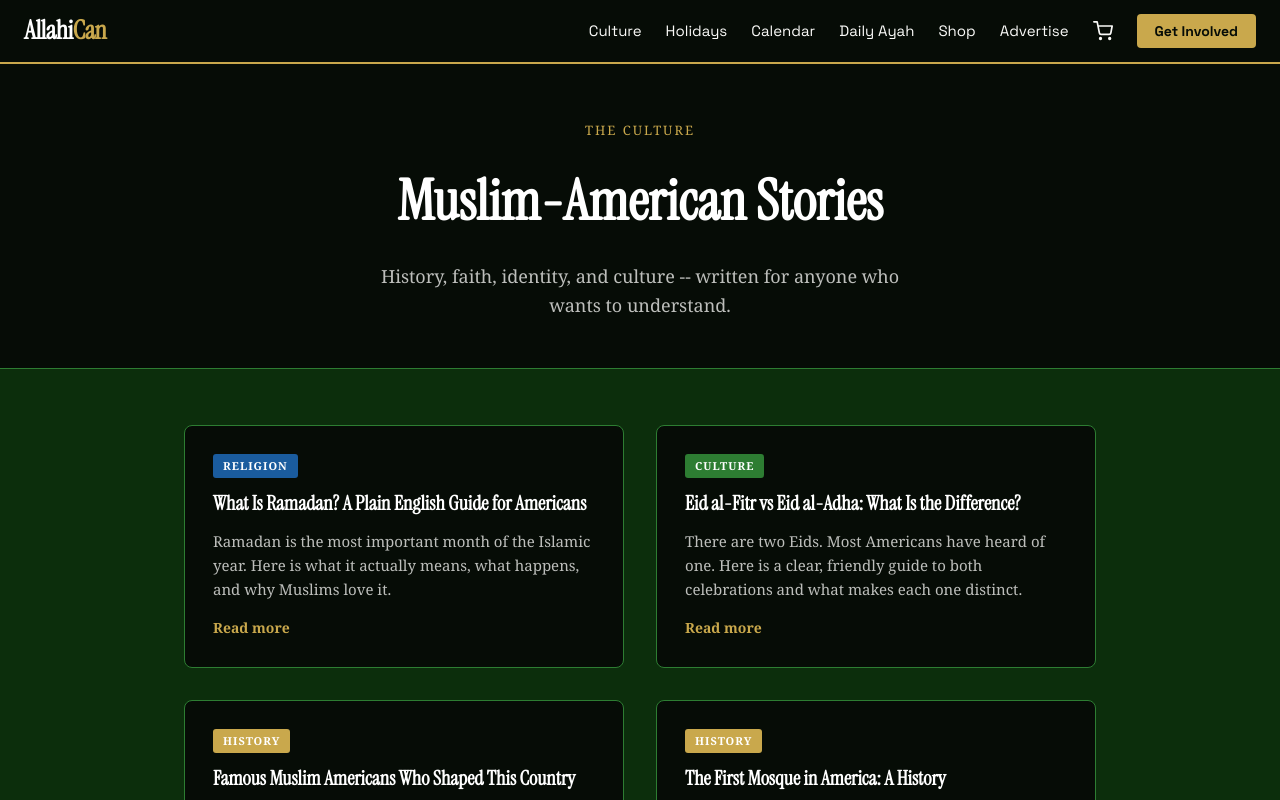
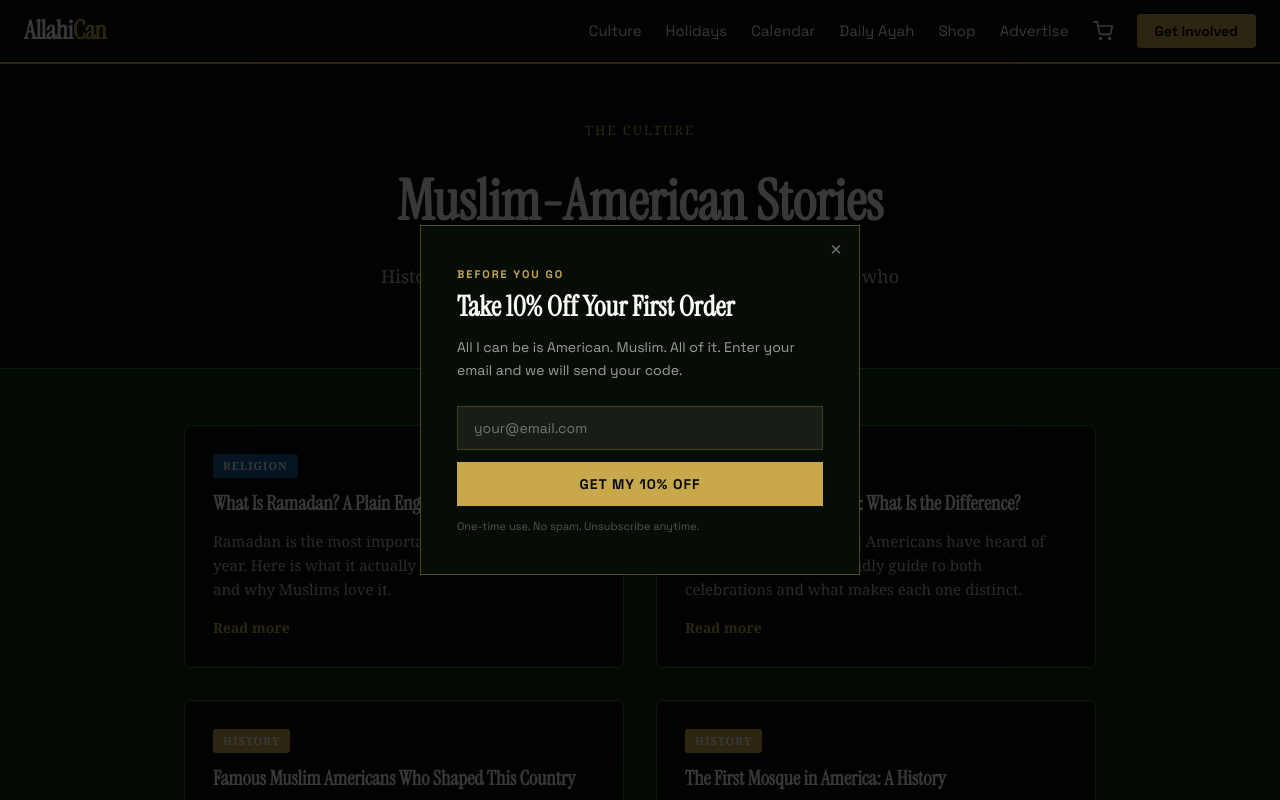
Before and after one commit to abigailleahgoldberg/allahican, a Next.js app: page /blog in a window 1280 px wide. Shown: the top 800 px of the page. Built offline with nearby package versions, Linux system fonts and the light colour scheme.

Commit message:
feat: add ExitIntent popup with UMMAH10 coupon

```diff
--- a/app/layout.tsx
+++ b/app/layout.tsx
@@ -3,6 +3,7 @@ import { Instrument_Serif, Space_Grotesk } from "next/font/google";
 import "./globals.css";
 import { CartProvider } from "@/lib/cart-context";
 import Header from "@/components/Header";
+import ExitIntent from "@/components/ExitIntent";
 
 const instrumentSerif = Instrument_Serif({
   weight: "400",
@@ -70,6 +71,7 @@ export default function RootLayout({
         <CartProvider>
           <Header />
           <main>{children}</main>
+          <ExitIntent />
 
           <footer style={footerStyle}>
             <div style={footerInnerStyle}>
--- /dev/null
+++ b/components/ExitIntent.tsx
@@ -0,0 +1,191 @@
+"use client";
+
+import { useState, useEffect, useRef } from "react";
+
+const COUPON = "UMMAH10";
+
+export default function ExitIntent() {
+  const [visible, setVisible] = useState(false);
+  const [email, setEmail] = useState("");
+  const [submitted, setSubmitted] = useState(false);
+  const triggered = useRef(false);
+
+  useEffect(() => {
+    if (localStorage.getItem("allahican-exit-intent-shown")) return;
+
+    const onMouseLeave = (e: MouseEvent) => {
+      if (triggered.current) return;
+      if (e.clientY <= 10) {
+        triggered.current = true;
+        setVisible(true);
+        localStorage.setItem("allahican-exit-intent-shown", "1");
+      }
+    };
+
+    let lastScrollY = window.scrollY;
+    let lastScrollTime = Date.now();
+    const onScroll = () => {
+      if (triggered.current) return;
+      const now = Date.now();
+      const delta = window.scrollY - lastScrollY;
+      const elapsed = now - lastScrollTime;
+      if (delta < -80 && elapsed < 300) {
+        triggered.current = true;
+        setVisible(true);
+        localStorage.setItem("allahican-exit-intent-shown", "1");
+      }
+      lastScrollY = window.scrollY;
+      lastScrollTime = now;
+    };
+
+    document.addEventListener("mouseleave", onMouseLeave);
+    window.addEventListener("scroll", onScroll, { passive: true });
+    return () => {
+      document.removeEventListener("mouseleave", onMouseLeave);
+      window.removeEventListener("scroll", onScroll);
+    };
+  }, []);
+
+  const handleSubmit = async (e: React.FormEvent) => {
+    e.preventDefault();
+    try {
+      await fetch("/api/subscribe", {
+        method: "POST",
+        headers: { "Content-Type": "application/json" },
+        body: JSON.stringify({ email, coupon: COUPON, site: "allahican" }),
+      });
+    } catch {}
+    setSubmitted(true);
+  };
+
+  if (!visible) return null;
+
+  return (
+    <div style={{
+      position: "fixed",
+      inset: 0,
+      background: "rgba(0,0,0,0.78)",
+      zIndex: 9999,
+      display: "flex",
+      alignItems: "center",
+      justifyContent: "center",
+      padding: 16,
+      fontFamily: "var(--font-body), 'Space Grotesk', sans-serif",
+    }}>
+      <div style={{
+        background: "#060C06",
+        border: "1px solid rgba(201,168,76,0.4)",
+        maxWidth: 440,
+        width: "100%",
+        padding: "40px 36px",
+        position: "relative",
+      }}>
+        <button
+          onClick={() => setVisible(false)}
+          aria-label="Close"
+          style={{
+            position: "absolute",
+            top: 12,
+            right: 16,
+            background: "none",
+            border: "none",
+            color: "rgba(255,255,255,0.4)",
+            fontSize: 22,
+            cursor: "pointer",
+            lineHeight: 1,
+          }}
+        >
+          &times;
+        </button>
+
+        {submitted ? (
+          <div style={{ textAlign: "center" }}>
+            <div style={{ fontSize: 13, color: "rgba(255,255,255,0.55)", marginBottom: 8 }}>
+              Your discount code:
+            </div>
+            <div style={{
+              fontSize: 28,
+              color: "#C9A84C",
+              letterSpacing: 4,
+              marginBottom: 16,
+              fontWeight: 700,
+            }}>
+              {COUPON}
+            </div>
+            <p style={{ fontSize: 14, color: "rgba(255,255,255,0.55)", lineHeight: 1.6 }}>
+              Use at checkout for 10% off. Alhamdulillah. Inshallah it fits perfectly.
+            </p>
+          </div>
+        ) : (
+          <>
+            <div style={{
+              fontSize: 11,
+              fontWeight: 700,
+              letterSpacing: "2px",
+              color: "#C9A84C",
+              textTransform: "uppercase",
+              marginBottom: 8,
+            }}>
+              Before You Go
+            </div>
+            <h2 style={{
+              fontSize: 28,
+              color: "#FAFAF8",
+              lineHeight: 1.15,
+              marginBottom: 12,
+              fontWeight: 700,
+            }}>
+              Take 10% Off Your First Order
+            </h2>
+            <p style={{
+              fontSize: 14,
+              color: "rgba(255,255,255,0.6)",
+              lineHeight: 1.65,
+              marginBottom: 24,
+            }}>
+              All I can be is American. Muslim. All of it. Enter your email and we will send your code.
+            </p>
+            <form onSubmit={handleSubmit} style={{ display: "flex", flexDirection: "column", gap: 12 }}>
+              <input
+                type="email"
+                placeholder="your@email.com"
+                value={email}
+                onChange={e => setEmail(e.target.value)}
+                required
+                style={{
+                  padding: "12px 16px",
+                  background: "rgba(255,255,255,0.07)",
+                  border: "1px solid rgba(201,168,76,0.25)",
+                  color: "#FAFAF8",
+                  fontSize: 14,
+                  outline: "none",
+                  fontFamily: "inherit",
+                }}
+              />
+              <button
+                type="submit"
+                style={{
+                  padding: "13px",
+                  background: "#C9A84C",
+                  color: "#060C06",
+                  border: "none",
+                  fontWeight: 700,
+                  fontSize: 14,
+                  letterSpacing: "1px",
+                  cursor: "pointer",
+                  fontFamily: "inherit",
+                  textTransform: "uppercase",
+                }}
+              >
+                Get My 10% Off
+              </button>
+            </form>
+            <p style={{ fontSize: 11, color: "rgba(255,255,255,0.3)", marginTop: 12, lineHeight: 1.5 }}>
+              One-time use. No spam. Unsubscribe anytime.
+            </p>
+          </>
+        )}
+      </div>
+    </div>
+  );
+}
```
